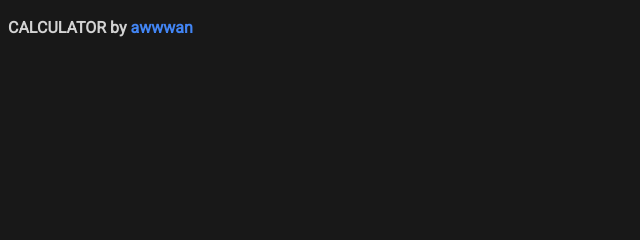
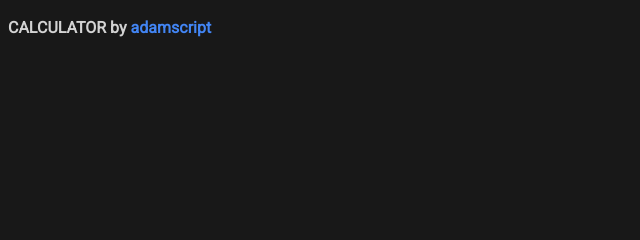
Before and after one commit to adamscript/calculator, a plain HTML site: page index.html in a window 1280 px wide. Shown: the top 240 px of the page, 0-640 px from the left. Drawn offline with Linux system fonts and the light colour scheme.

Commit message:
update link

```diff
--- a/index.html
+++ b/index.html
@@ -8,7 +8,7 @@
     </head>
 
     <body>
-        <div id = "header">CALCULATOR by <a href = "https://github.com/awwwan">awwwan</a>
+        <div id = "header">CALCULATOR by <a href = "https://github.com/adamscript">adamscript</a>
         </div>
         <div id = "display">
             <div id = "displayinput">
```
